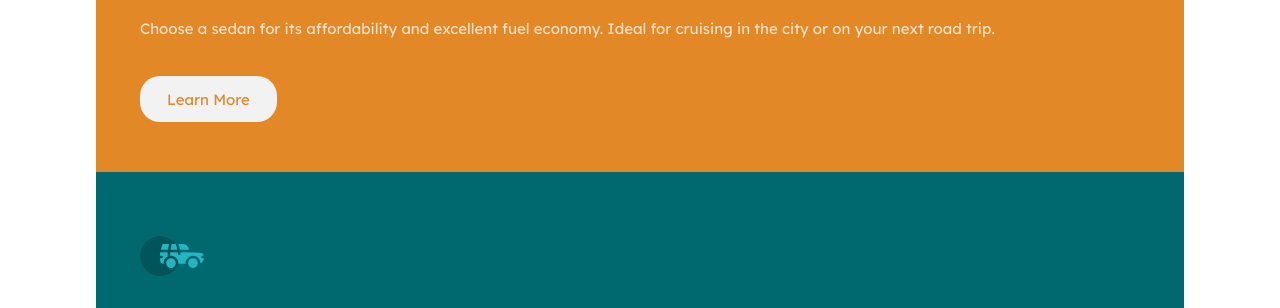
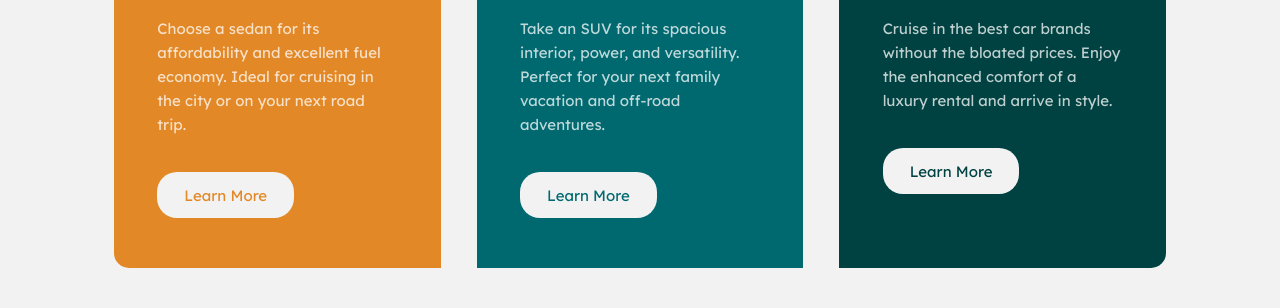
Before and after one commit to guisantosfr/3-column-preview-card-component, a plain HTML site: page index.html in a window 1280 px wide. Shown: the part 285-593 px from the top of the page. Drawn offline with Linux system fonts and the light colour scheme.

Commit message:
Desktop layout

```diff
--- a/scss/_cards.scss
+++ b/scss/_cards.scss
@@ -1,19 +1,31 @@
 .container {
   width: 85%;
   margin: 5rem auto;
+
+  @include desktop {
+    display: flex;
+  }
 }
 
 .card {
-  padding: 4rem 2.75rem;
+  padding: 4rem 2.7rem;
+  max-width: 240px;
+  margin: 0 auto;
 
   &:first-child {
-    border-top-left-radius: 10px;
-    border-top-right-radius: 10px;
+    border-radius: 15px 15px 0 0;
+
+    @include desktop {
+      border-radius: 15px 0 0 15px;
+    }
   }
 
   &:last-child {
-    border-bottom-left-radius: 10px;
-    border-bottom-right-radius: 10px;
+    border-radius: 0 0 15px 15px;
+
+    @include desktop {
+      border-radius: 0 15px 15px 0;
+    }
   }
 
   &--sedan {
--- a/scss/_globals.scss
+++ b/scss/_globals.scss
@@ -12,6 +12,7 @@ body {
   padding: 0;
   margin: 0;
   font-size: $font-size;
+  background-color: $very-light-gray;
 }
 
 p,
--- /dev/null
+++ b/scss/_media-queries.scss
@@ -0,0 +1,5 @@
+@mixin desktop {
+  @media(min-width: $desktop) {
+    @content;
+  }
+}
--- a/scss/_variables.scss
+++ b/scss/_variables.scss
@@ -6,3 +6,5 @@ $transparent-white: hsla(0, 0%, 100%, 0.75); //paragraphs
 $very-light-gray: hsl(0, 0%, 95%); //background, headings, buttons
 
 $font-size: 15px;
+
+$desktop: 1000px;
--- a/scss/style.scss
+++ b/scss/style.scss
@@ -1,4 +1,5 @@
 @import 'variables';
 @import 'globals';
+@import 'media-queries';
 @import 'cards';
-@import './attribution'
+@import 'attribution';
```
Also changed, not shown: css/style.css, 1 other file.
